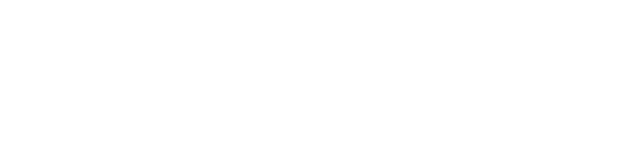
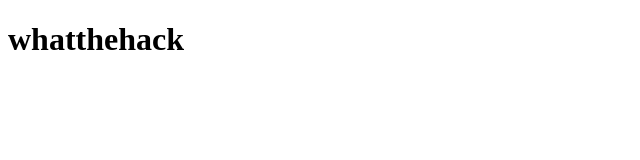
Before and after one commit to MJ29235/group-project-251031, a plain HTML site: page index.html in a window 1280 px wide. Shown: the whole page, without its empty margins (0-640 px from the left). Drawn offline with Linux system fonts and the light colour scheme.

Commit message:
first commit

```diff
--- a/index.html
+++ b/index.html
@@ -5,5 +5,7 @@
     <meta name="viewport" content="width=device-width, initial-scale=1.0" />
     <title>Document</title>
   </head>
-  <body></body>
+  <body>
+    <h1>whatthehack</h1>
+  </body>
 </html>
```
